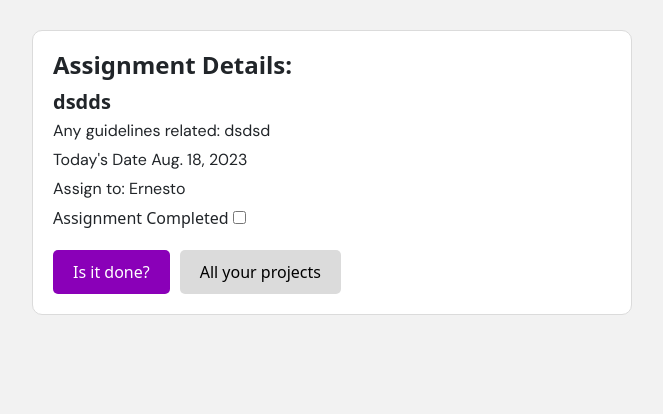
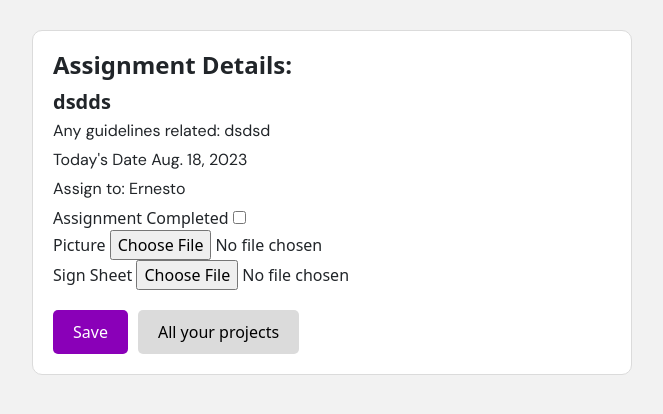
Before and after one commit to Player-i/projects_management, a Django app: page /step/112/ in a window 1280 px wide. Shown: the top 414 px of the page, without its empty margins (308-971 px from the left). Run offline with Django 4.2, Linux system fonts and the light colour scheme; data comes from the database, SQL or seed files in the repository; some libraries are stand-ins or nearby versions.

Commit message:
improve use

```diff
--- a/home/forms.py
+++ b/home/forms.py
@@ -23,7 +23,7 @@ class StepForm(forms.ModelForm):
 class StepDoneForm(forms.ModelForm):
     class Meta:
         model = Step
-        fields = ["is_done"]
+        fields = ["is_done", "file", "sign_sheet"]
 
 
 class UserRegistrationForm(UserCreationForm):
--- a/home/templates/create_project.html
+++ b/home/templates/create_project.html
@@ -88,7 +88,7 @@
         </div>
 
         <button type="button" id="add-step-btn" class="btn btn-primary">Add an assignment</button>
-        <input type="submit" value="Crear Proyecto" class="btn btn-primary">
+        <input type="submit" value="Create Project" class="btn btn-primary">
     </form>
 </div>
 
--- a/home/templates/create_users.html
+++ b/home/templates/create_users.html
@@ -39,7 +39,7 @@
         <!-- Add a separate input field for the manager -->
 
 
-        <input type="submit" value="Crea Ayudante" class="btn btn-primary">
+        <input type="submit" value="Create Worker" class="btn btn-primary">
     </form>
 </div>
 
--- a/home/templates/step_details.html
+++ b/home/templates/step_details.html
@@ -18,19 +18,29 @@
         <!-- Add any other step details you want to display -->
 
         <!-- Step Done Form -->
-        <form method="post">
+        <form method="post" enctype="multipart/form-data">
             {% csrf_token %}
-            <div class="step-done-form">
-                <!-- Customize the form fields and labels as needed -->
+
+
+            <div class="form-group">
                 <label for="{{ step_done_form.is_done.id_for_label }}">Assignment Completed</label>
                 {{ step_done_form.is_done }}
             </div>
 
+            <div class="form-group">
+                <label for="{{ step_done_form.file.id_for_label }}">Picture</label>
+                {{ step_done_form.file }}
+            </div>
+
+            <div class="form-group">
+                <label for="{{ step_done_form.sign_sheet.id_for_label }}">Sign Sheet</label>
+                {{ step_done_form.sign_sheet }}
+            </div>
             <!-- Customize any additional fields in the form -->
 
             <!-- Buttons div to hold both buttons -->
             <div class="buttons-div">
-                <input type="submit" name="step_done_form" value="Is it done?" class="btn btn-primary">
+                <input type="submit" name="step_done_form" value="Save" class="btn btn-primary">
                 <a href="{% url 'home' %}" class="btn btn-secondary">All your projects</a>
                 {% if user.is_project_manager %}
                 <a href="{% url 'edit_step' step.id %}" class="btn btn-secondary">Edit Assignment</a>
--- a/home/templates/workers.html
+++ b/home/templates/workers.html
@@ -159,7 +159,7 @@
     <div class="worker-card" >
         <div class="worker-info">
             <h3>{{ worker.username }}</h3>
-            <a href="#" class="attachments-link">See the attachments of this worker</a>
+            {% comment %} <a href="#" class="attachments-link">See the attachments of this worker</a> {% endcomment %}
         </div>
 
         <!-- Progress Bar Container -->
--- a/home/views.py
+++ b/home/views.py
@@ -33,10 +33,13 @@ def home(request):
         else:
             manager = MyUser.objects.get(email=user.manager)
             projects = (
-                Project.objects.filter(author=manager)
+                Project.objects.filter(
+                    step__assigned_to=user.username,  # Filter projects based on steps assigned to the user
+                    step__project__author=manager,  # Additionally, the project's author must be the user's manager
+                )
+                .distinct()
                 .prefetch_related("step_set")
-                .order_by("-id")  # Reverse order by project ID
-                .all()
+                .order_by("-id")
             )
         context["projects"] = projects
         context["user"] = user
@@ -122,12 +125,13 @@ def step_details(request, step_id):
 
     if request.method == "POST":
         # Check if the user submitted the StepDoneForm
+
         if "step_done_form" in request.POST:
-            step_done_form = StepDoneForm(request.POST, instance=step)
+            step_done_form = StepDoneForm(request.POST, request.FILES, instance=step)
             if step_done_form.is_valid():
                 step_done_form.save()
-                # Redirect to the project_details page with the project_id in the URL
                 return redirect("project_details", project_id=project_id)
+
     context["user"] = user
     context["step"] = step
     context["step_done_form"] = step_done_form
```
Also changed, not shown: db.sqlite3, static/steps/bed_be.jpeg (added), static/steps/bed_be_y5XyE1H.jpeg (added), static/steps/trash_af.jpeg (added).
